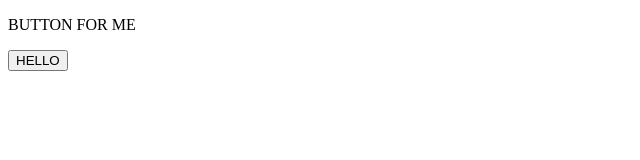
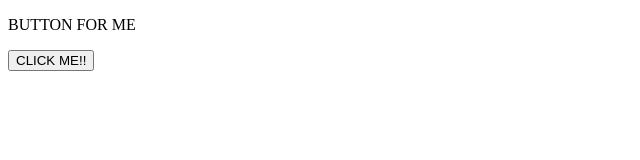
Before and after one commit to LeahJKH/github_23.06.2026, a plain HTML site: page index.html in a window 1280 px wide. Shown: the full height of the page, 0-640 px from the left. Drawn offline with Linux system fonts and the light colour scheme.

Commit message:
Change button text from 'HELLO' to 'CLICK ME!!'

```diff
--- a/index.html
+++ b/index.html
@@ -8,7 +8,7 @@
 <body>
     <div>
         <p>BUTTON FOR ME</p>
-    <button>HELLO</button>
+    <button>CLICK ME!!</button>
     </div>
 </body>
 </html>
```
